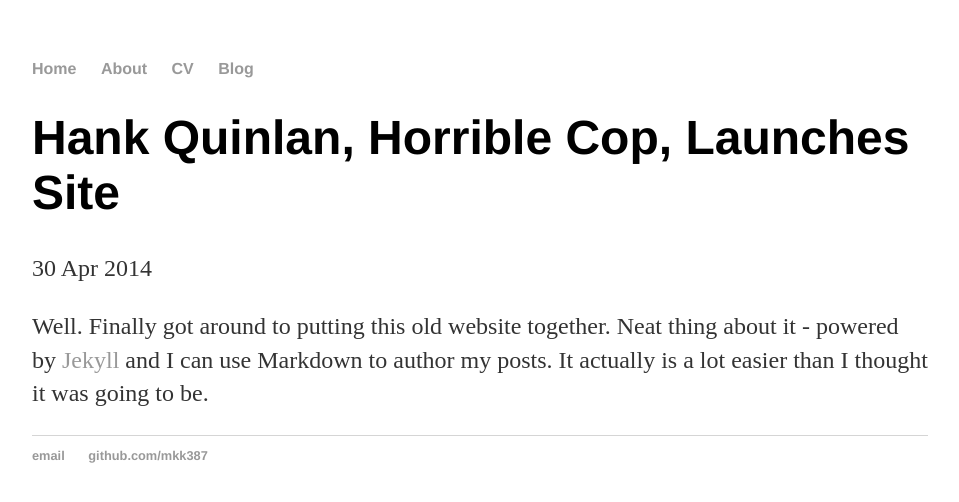
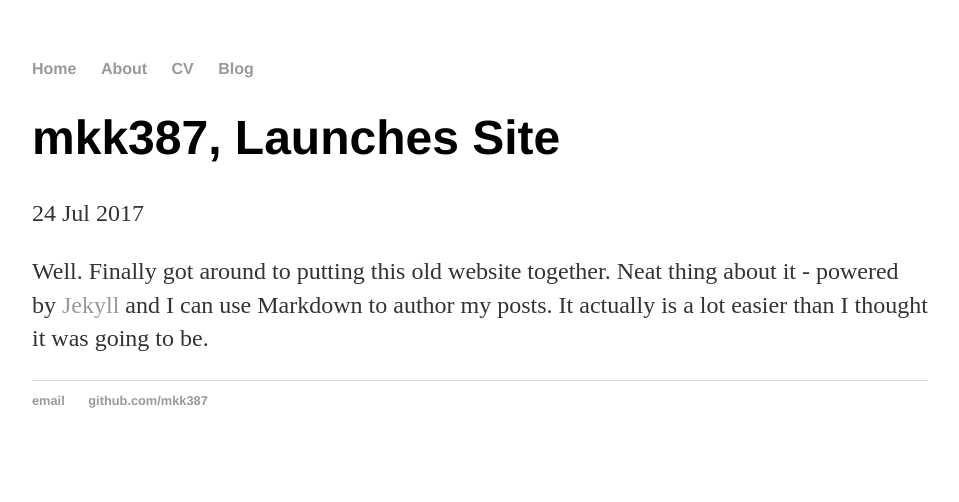
Before and after one commit to mkk387/mkk387.github.io, a Jekyll site: the page built from _posts/2017-07-24-mkk387-site-launched.md, in a window 1280 px wide. Shown: the top 502 px of the page, without its empty margins (160-1119 px from the left). Built offline with Jekyll 4.4.1, drawn with Linux system fonts in a browser that asks for light colours.

Commit message:
updated a blog post

```diff
--- a/_posts/2017-07-24-mkk387-site-launched.md
+++ b/_posts/2017-07-24-mkk387-site-launched.md
@@ -1,7 +1,7 @@
 ---
 layout: post
-title: "Hank Quinlan, Horrible Cop, Launches Site"
-date: 2014-04-30
+title: "mkk387, Launches Site"
+date: 2017-07-24
 ---
 
 Well. Finally got around to putting this old website together. Neat thing about it - powered by [Jekyll](http://jekyllrb.com) and I can use Markdown to author my posts. It actually is a lot easier than I thought it was going to be.
```
